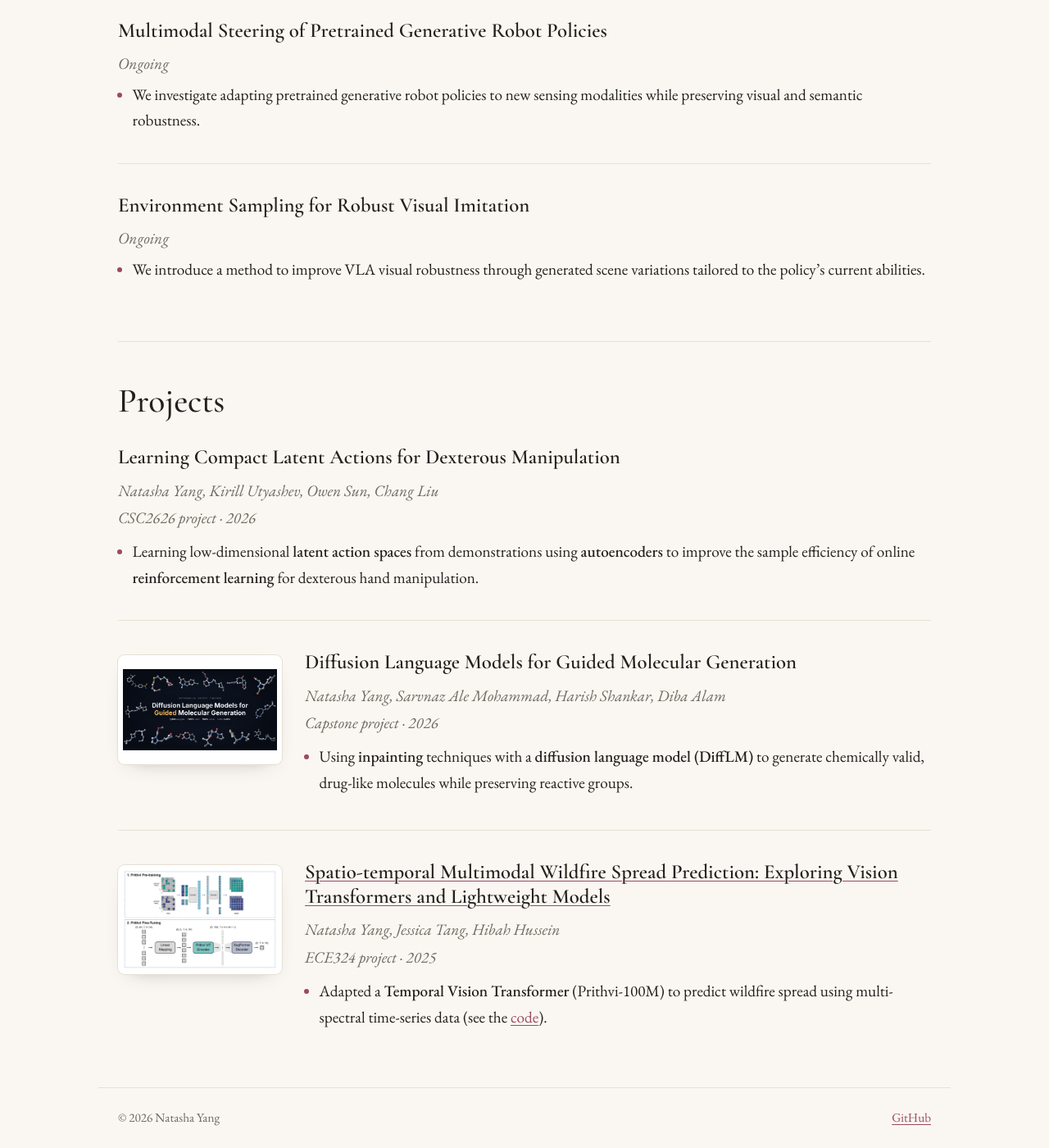
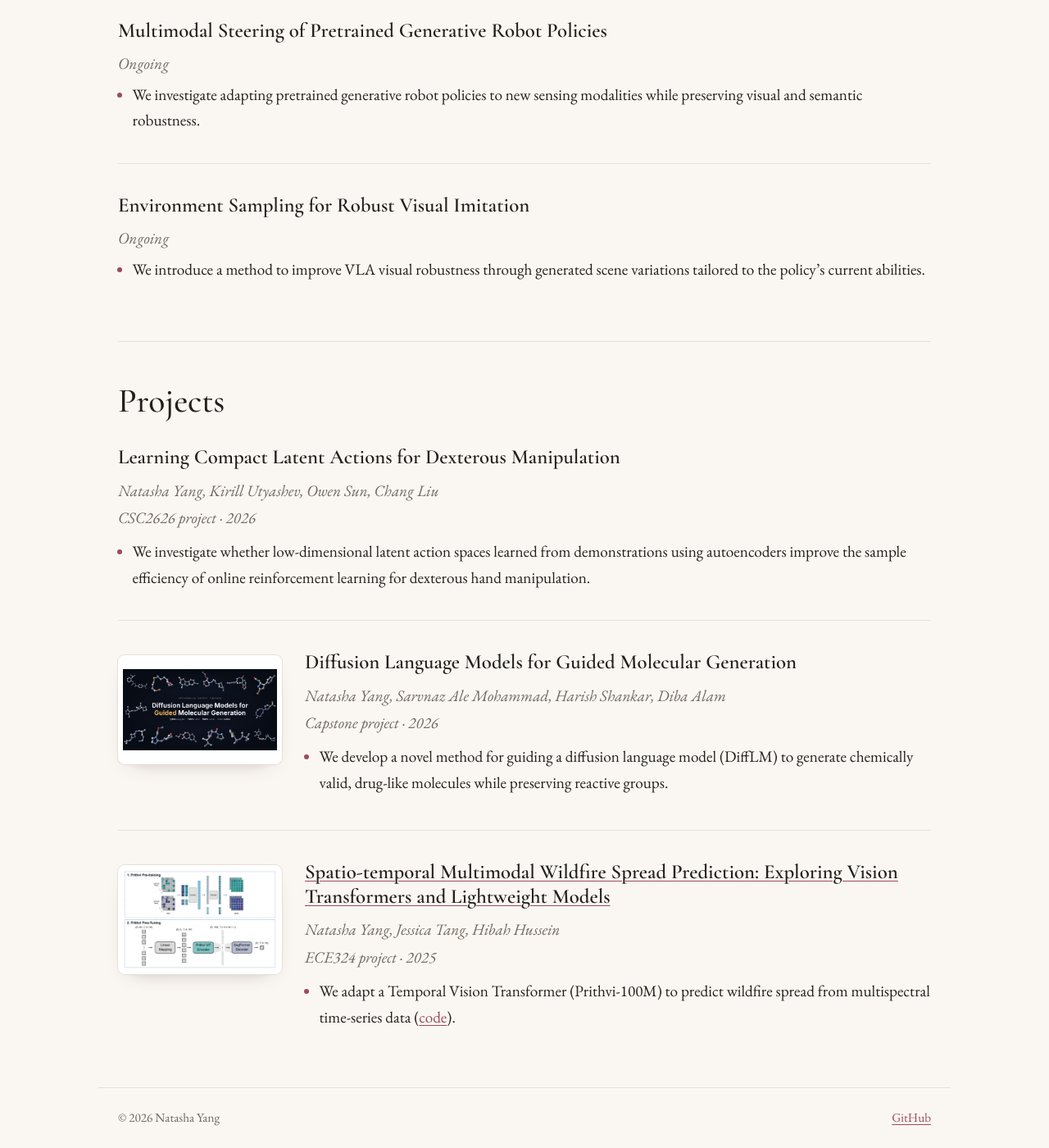
Before and after one commit to Natasha-Yang/Natasha-Yang.github.io, a Jekyll site: the page built from index.md, in a window 1280 px wide and 1400 px high, scrolled down 834 px. Shown: the whole window at 82% size. Built offline with Jekyll 4.4.1, drawn with Linux system fonts in a browser that asks for light colours.

Commit message:
improve projects wording

```diff
--- a/_includes/projects.md
+++ b/_includes/projects.md
@@ -3,7 +3,7 @@
 
 *CSC2626 project · 2026*
 
-- Learning low-dimensional **latent action spaces** from demonstrations using **autoencoders** to improve the sample efficiency of online **reinforcement learning** for dexterous hand manipulation.
+- We investigate whether low-dimensional latent action spaces learned from demonstrations using autoencoders improve the sample efficiency of online reinforcement learning for dexterous hand manipulation.
 
 <div class="project" markdown="1">
 <div class="thumb"><img src="{{ '/assets/images/difflm.png' | relative_url }}" alt="Diffusion language model for guided molecular generation"></div>
@@ -14,7 +14,7 @@
 
 *Capstone project · 2026*
 
-- Using **inpainting** techniques with a **diffusion language model (DiffLM)** to generate chemically valid, drug-like molecules while preserving reactive groups.
+- We develop a novel method for guiding a diffusion language model (DiffLM) to generate chemically valid, drug-like molecules while preserving reactive groups.
 </div>
 </div>
 
@@ -27,6 +27,6 @@
 
 *ECE324 project · 2025*
 
-- Adapted a **Temporal Vision Transformer** (Prithvi-100M) to predict wildfire spread using multi-spectral time-series data (see the [code](https://github.com/Natasha-Yang/FireNet)).
+- We adapt a Temporal Vision Transformer (Prithvi-100M) to predict wildfire spread from multispectral time-series data ([code](https://github.com/Natasha-Yang/FireNet)).
 </div>
 </div>
```
